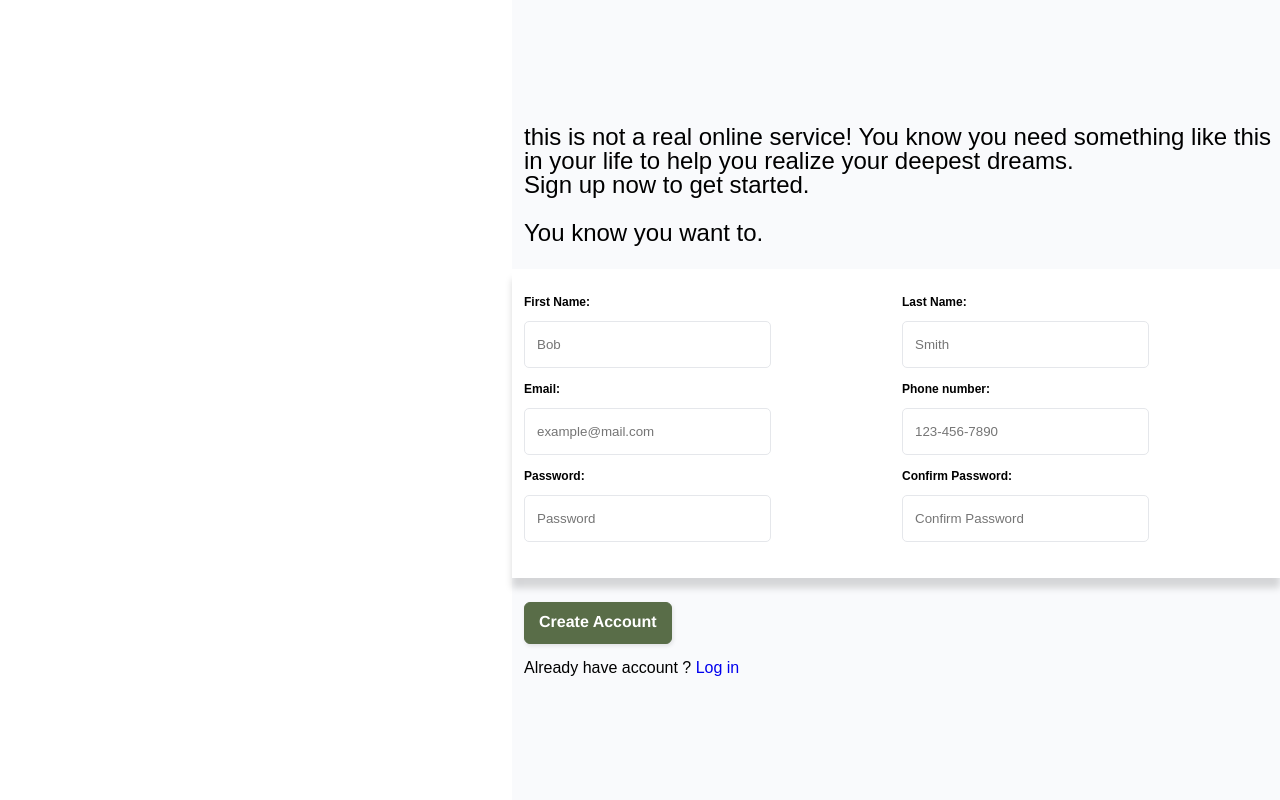
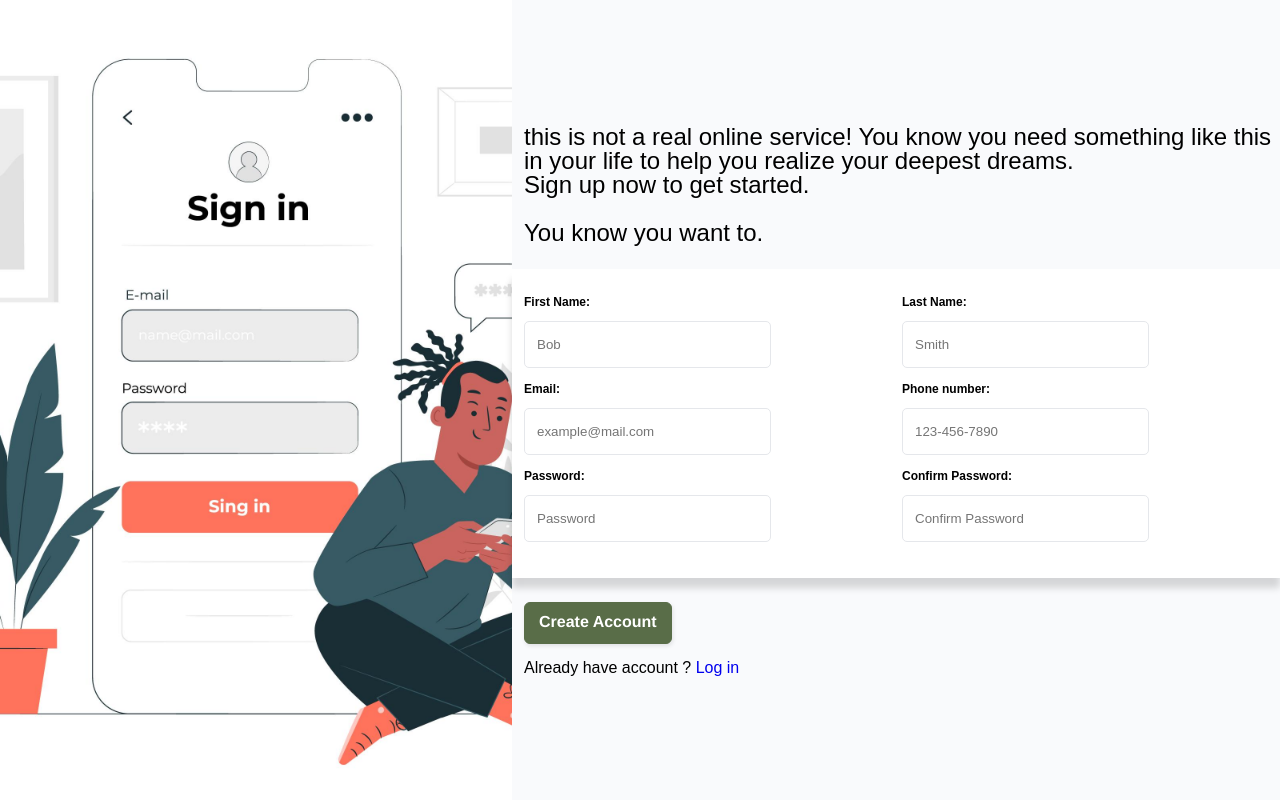
Before and after one commit to Schismond/Project--Sign-Up-Form, a plain HTML site: page index.htm in a window 1280 px wide. Drawn offline with Linux system fonts and the light colour scheme; the site is published under a folder, as on GitHub Pages, so addresses that start at the root find nothing.

Commit message:
Update style.css

```diff
--- a/style.css
+++ b/style.css
@@ -51,7 +51,7 @@ table {
 #picture{
     height: 100vh;
     width: 40vw;
-    background-image: url(/ess.jpg);
+    background-image: url(ess.jpg);
     background-repeat: no-repeat;
     background-position: center;
     background-size: cover;
```
